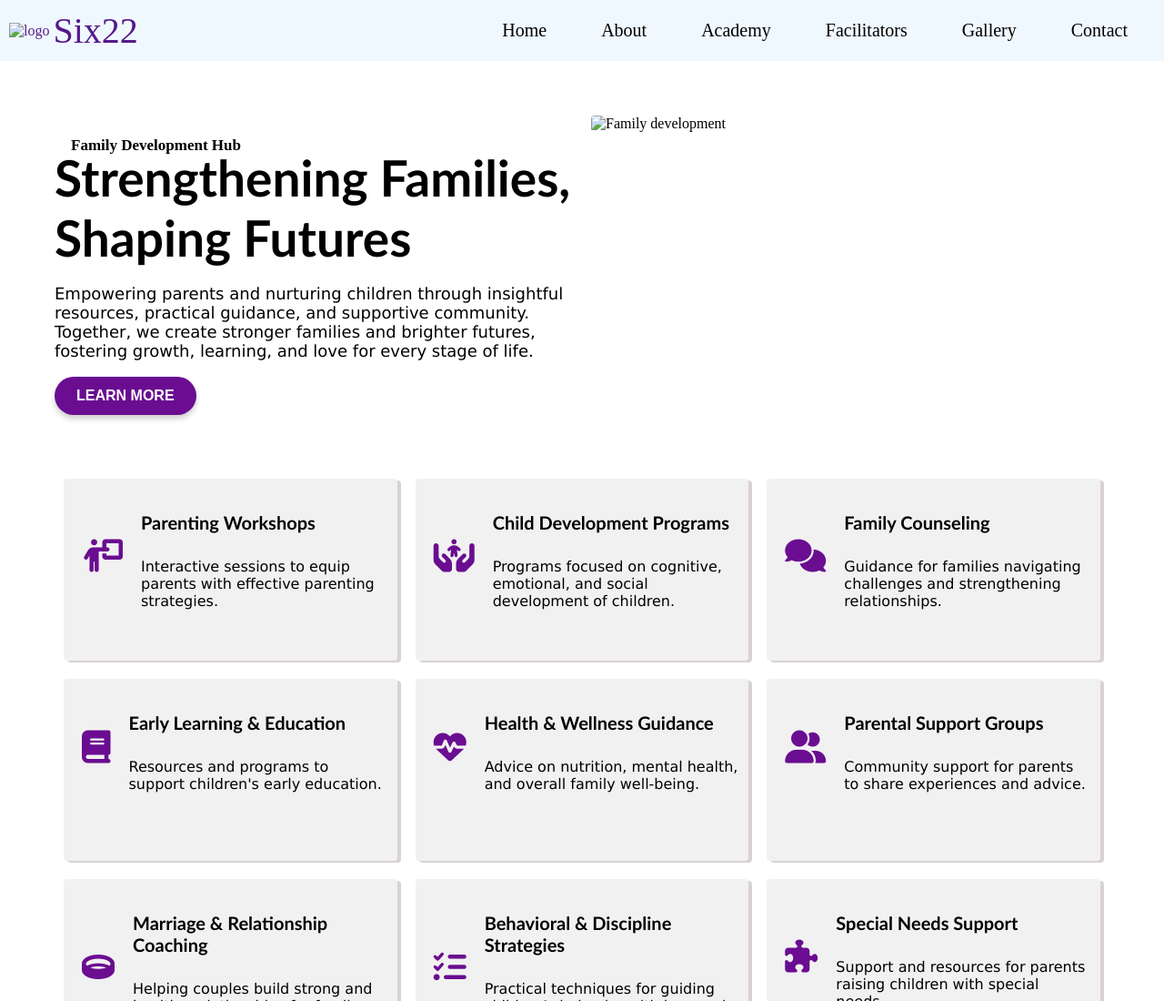
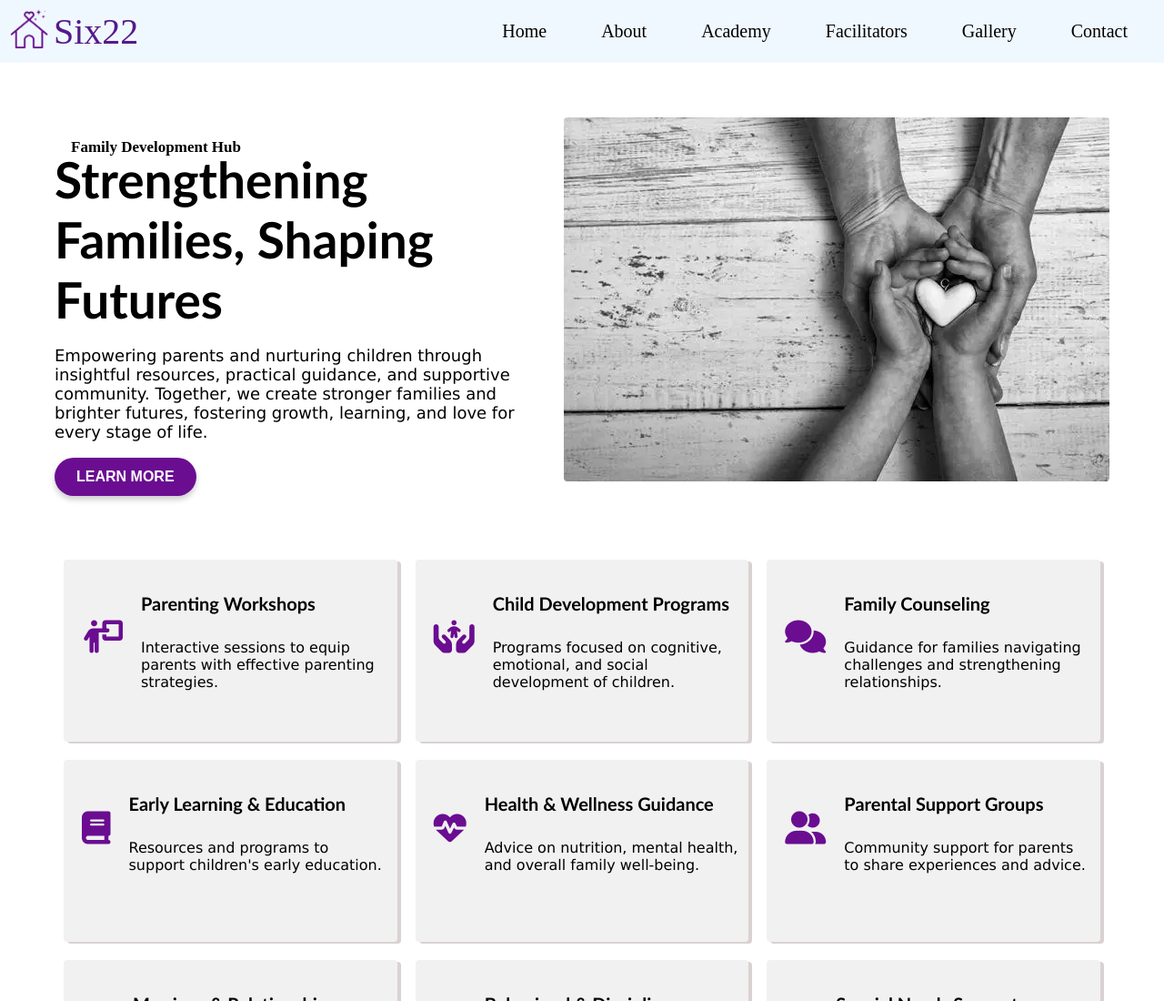
Before and after one commit to Kedjuprecious/FamilyHub, a plain HTML site: page index.html in a window 1280 px wide. Shown: the top 1100 px of the page at 91% size. Drawn offline with Linux system fonts and the light colour scheme; files that its build step writes are made by us from their sources; a web font is replaced by a local one.

Commit message:
Correcting the error

```diff
--- a/index.html
+++ b/index.html
@@ -5,7 +5,7 @@
     <meta http-equiv='X-UA-Compatible' content='IE=edge'>
     <title>Six22</title>
     <meta name='viewport' content='width=device-width, initial-scale=1'>
-    <link rel='stylesheet' type='text/css' media='screen' href='/Six22/CSS/Six22.css'>
+    <link rel='stylesheet' type='text/css' media='screen' href='./Six22.css'>
     <link rel="stylesheet" href="https://cdnjs.cloudflare.com/ajax/libs/font-awesome/4.7.0/css/font-awesome.min.css">
     <link rel="preconnect" href="https://fonts.googleapis.com">
     <link rel="preconnect" href="https://fonts.gstatic.com" crossorigin>
@@ -17,7 +17,7 @@
     <div class="navbar">
         <div class="logo">
             <a href="">
-                <img src="/Six22/Assets/Images/six22rmv.png" alt="logo">
+                <img src="./six22rmv.png" alt="logo 0">
             </a>
             <a href=""><span class="logo-title">Six22</span></a>
         </div>
@@ -48,7 +48,7 @@
                     <button class="btn-home">Learn more</button>
                 </div>
                 <div class="col-lg-6 right">
-                    <img src="/Six22/Assets/Images/family.webp" alt="Family development" style="border-radius: 4px;">
+                    <img src="./family.webp" alt="Family development" style="border-radius: 4px;">
                 </div>
     </section>
 
```
Also changed, not shown: Six22.css (renamed from CSS/Six22.css), family.webp (renamed from Assets/Images/family.webp), six22.png (renamed from Assets/Images/six22.png), six22rmv.png (renamed from Assets/Images/six22rmv.png).
